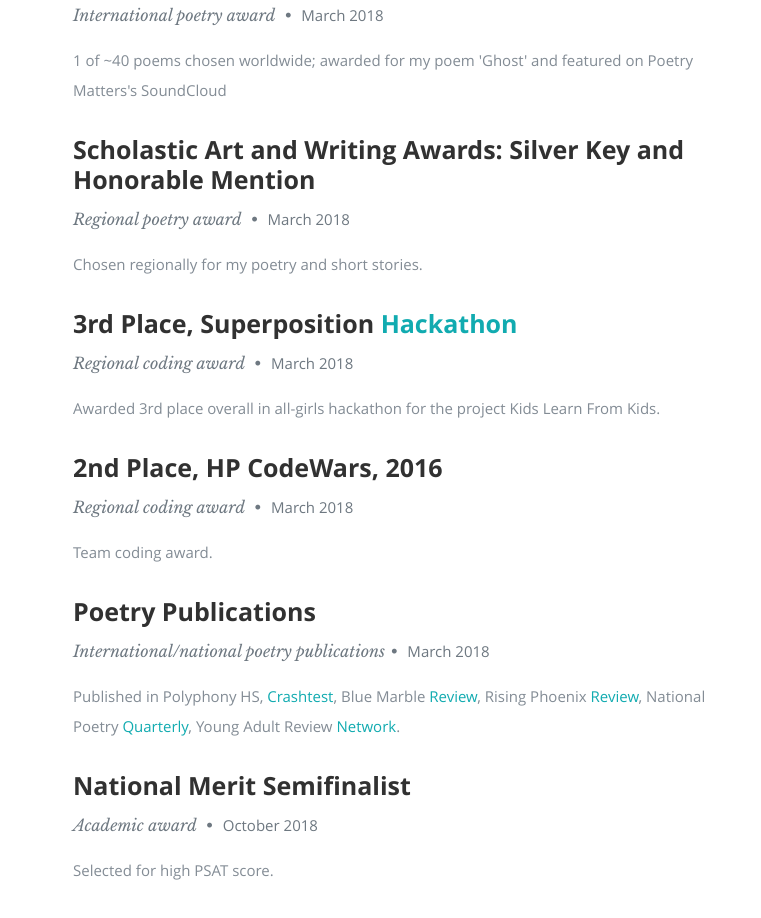
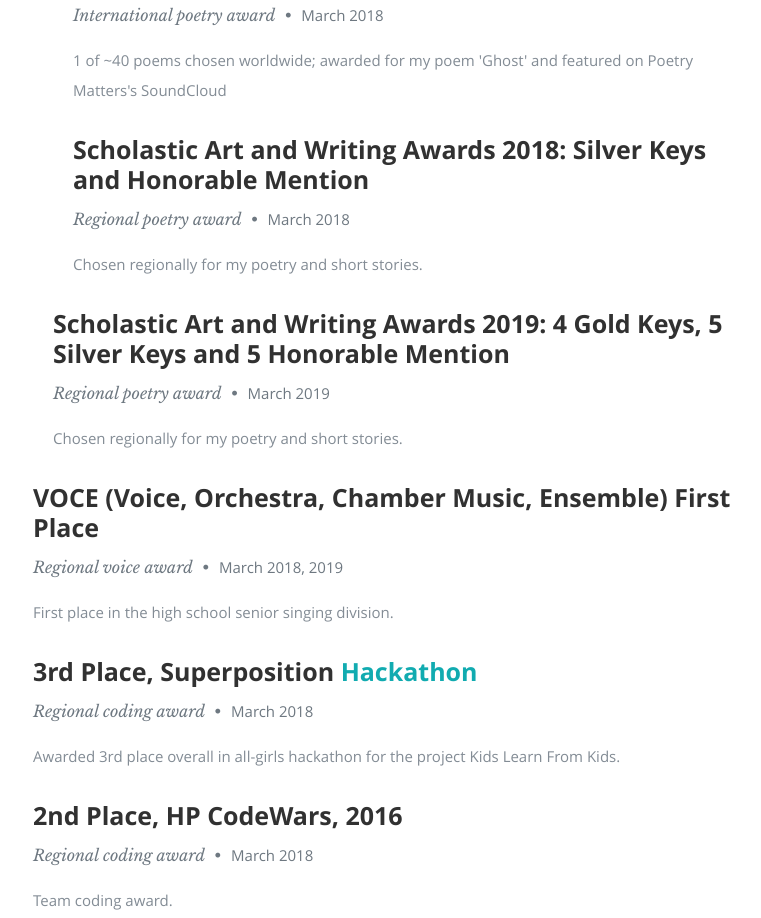
Before and after one commit to nnaik39/old_website, a plain HTML site: page index.html in a window 1280 px wide. Shown: the part 2952-3870 px from the top of the page, without its empty margins (332-1093 px from the left). Drawn offline with nearby package versions, Linux system fonts and the light colour scheme.

Commit message:
Update index.html

```diff
--- a/index.html
+++ b/index.html
@@ -281,7 +281,7 @@
 
                <div class="twelve columns">
 
-                  <h3>Scholastic Art and Writing Awards: Silver Key and Honorable Mention</h3>
+                  <h3>Scholastic Art and Writing Awards 2018: Silver Keys and Honorable Mention</h3>
                   <p class="info">Regional poetry award <span>&bull;</span> <em class="date">March 2018</em></p>
 
                   <p>
@@ -289,6 +289,33 @@
                   </p>
 
                </div>
+
+		                <div class="row item">
+
+               <div class="twelve columns">
+
+                  <h3>Scholastic Art and Writing Awards 2019: 4 Gold Keys, 5 Silver Keys and 5 Honorable Mention</h3>
+                  <p class="info">Regional poetry award <span>&bull;</span> <em class="date">March 2019</em></p>
+
+                  <p>
+                     Chosen regionally for my poetry and short stories.
+                  </p>
+
+               </div>
+
+	       <div class="row item">
+
+               <div class="twelve columns">
+
+                  <h3>VOCE (Voice, Orchestra, Chamber Music, Ensemble) First Place</h3>
+                  <p class="info">Regional voice award <span>&bull;</span> <em class="date">March 2018, 2019</em></p>
+
+                  <p>
+                     First place in the high school senior singing division.
+                  </p>
+
+               </div>
+
 
             </div> <!-- item end -->
             <div class="row item">
```
